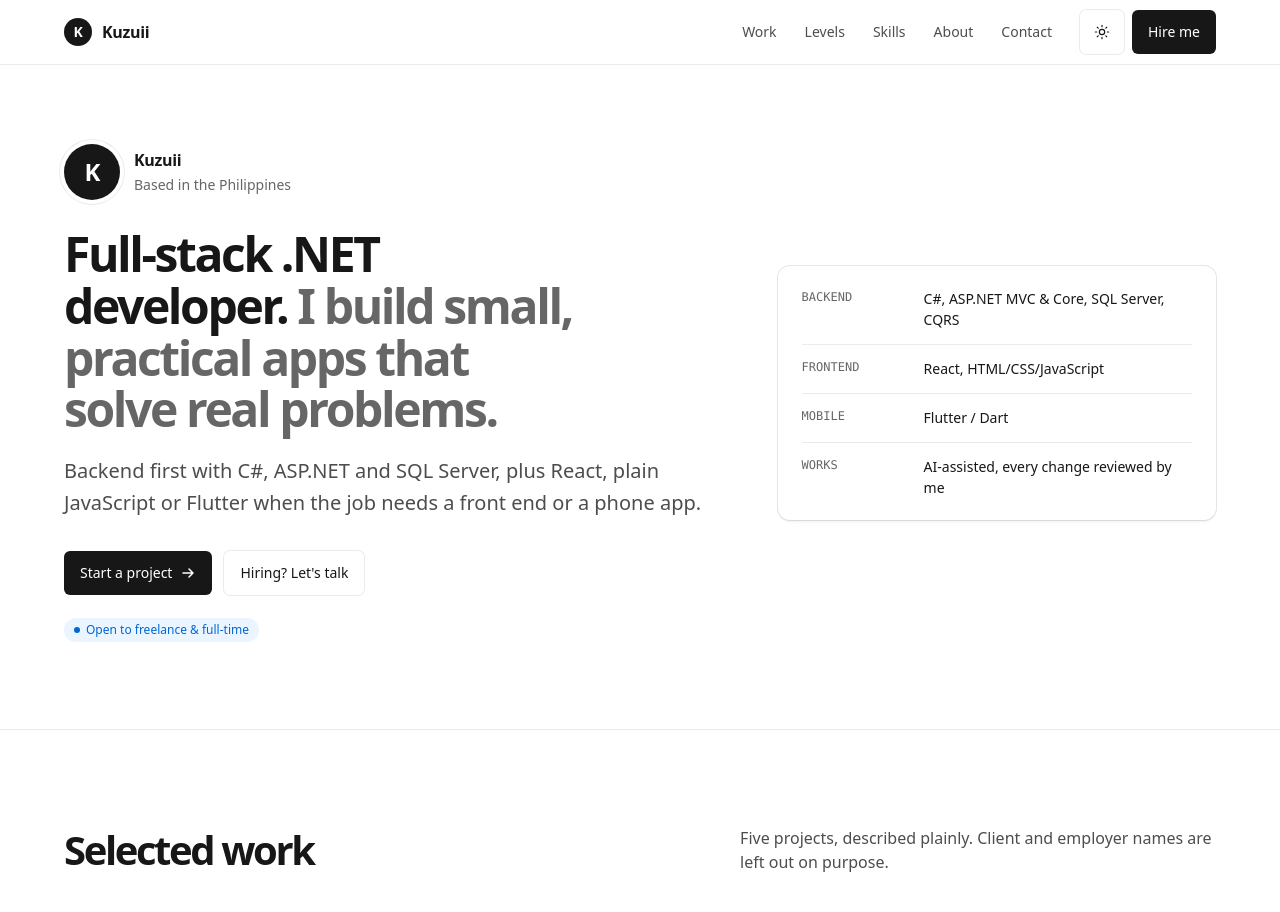
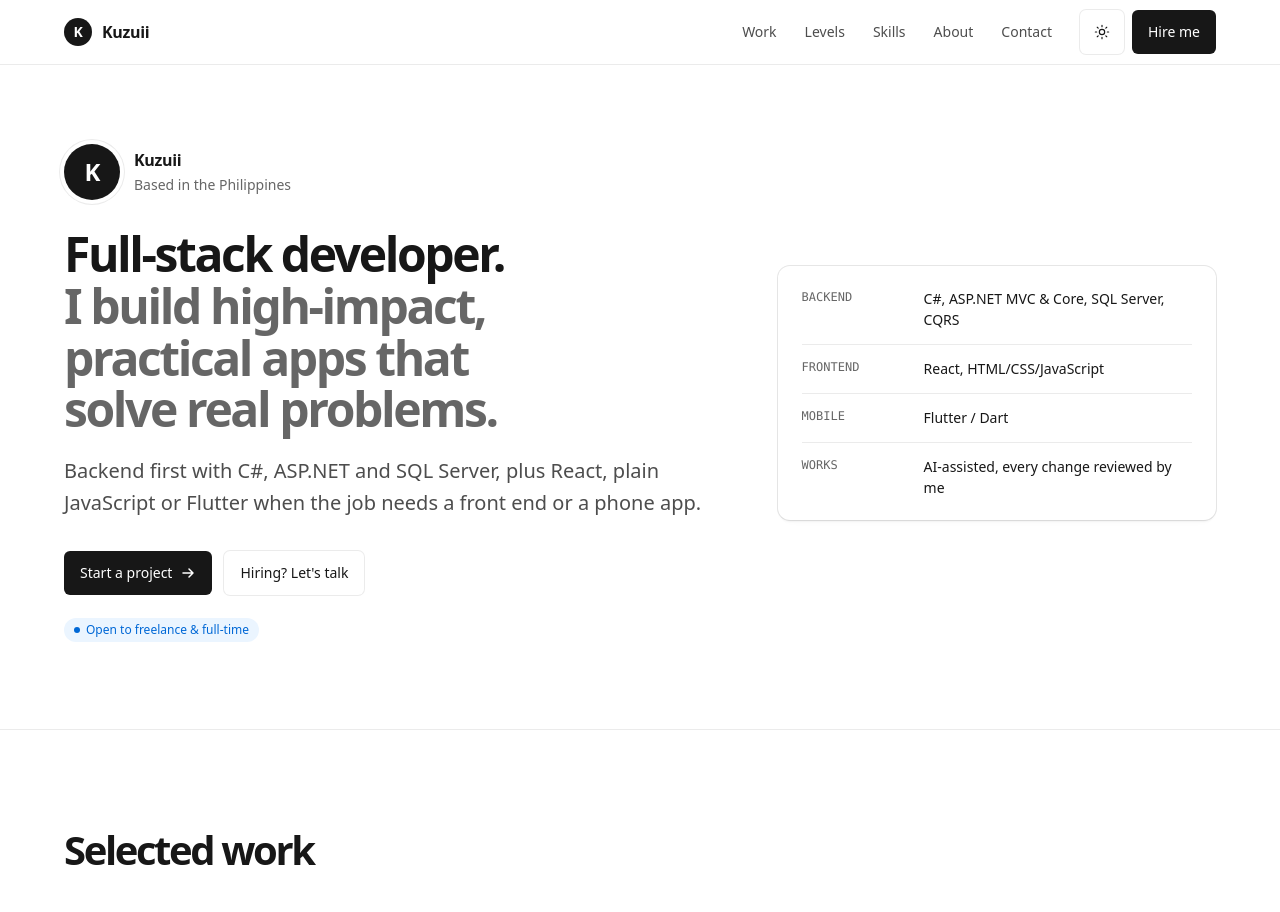
Before and after one commit to kuzuii27/portfolio, a Next.js app: page / in a window 1280 px wide. Shown: the top 912 px of the page. Built offline with nearby package versions, Linux system fonts and the light colour scheme.

Commit message:
feat(web): hero headline and work intro edits

```diff
--- a/src/app/page.tsx
+++ b/src/app/page.tsx
@@ -38,7 +38,7 @@ export default function Home() {
                 <span className="avatar" aria-hidden="true">K</span>
                 <div><strong>Kuzuii</strong><span>Based in the Philippines</span></div>
               </div>
-              <h1 id="hero-title">Full-stack .NET developer. <span>I build small, practical apps that solve real problems.</span></h1>
+              <h1 id="hero-title">Full-stack developer. <span>I build high-impact, practical apps that solve real problems.</span></h1>
               <p className="lede">Backend first with C#, ASP.NET and SQL Server, plus React, plain JavaScript or Flutter when the job needs a front end or a phone app.</p>
               <div className="ctas">
                 <a className="btn btn-primary" href="#contact" data-inquire="project">Start a project<Arrow /></a>
@@ -59,7 +59,7 @@ export default function Home() {
           <div className="wrap">
             <div className="sec-head">
               <h2 id="work-title">Selected work</h2>
-              <p>Five projects, described plainly. Client and employer names are left out on purpose.</p>
+              <p></p>
             </div>
             <CaseStudies />
           </div>
```
